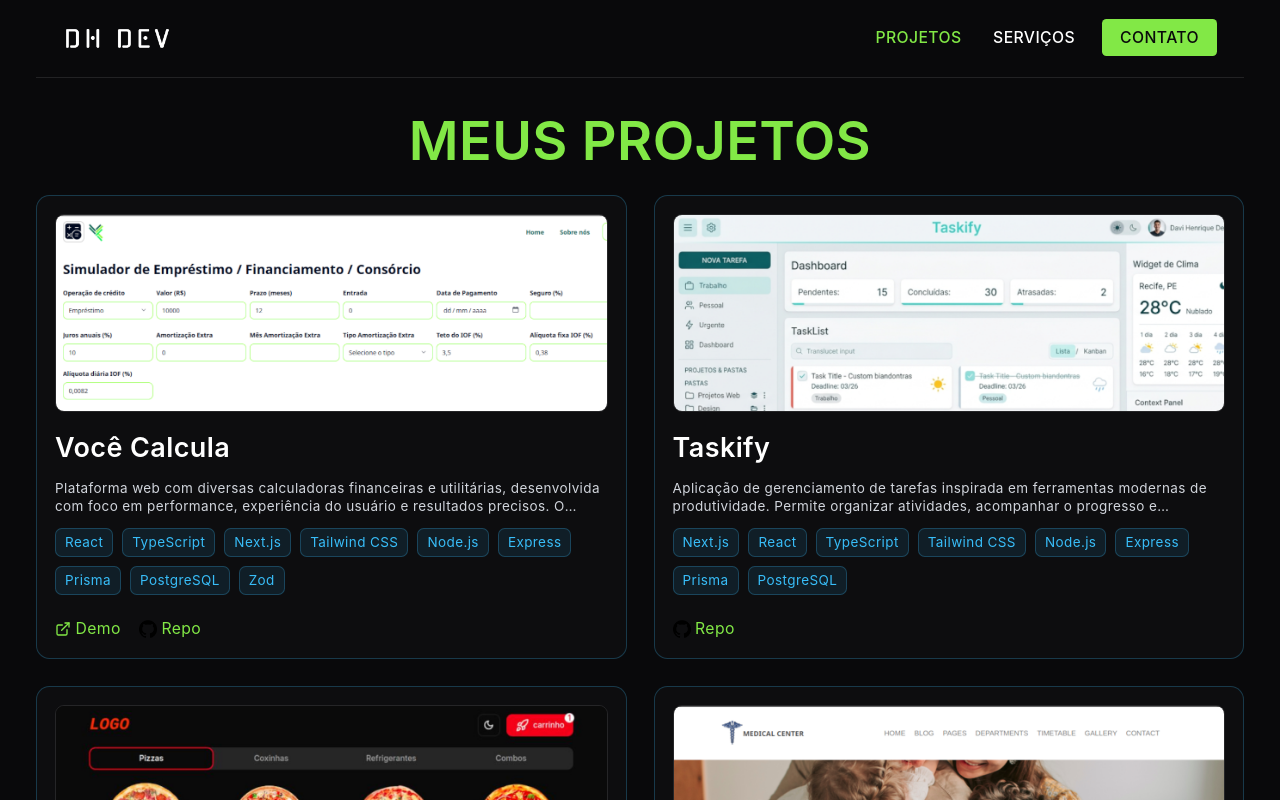
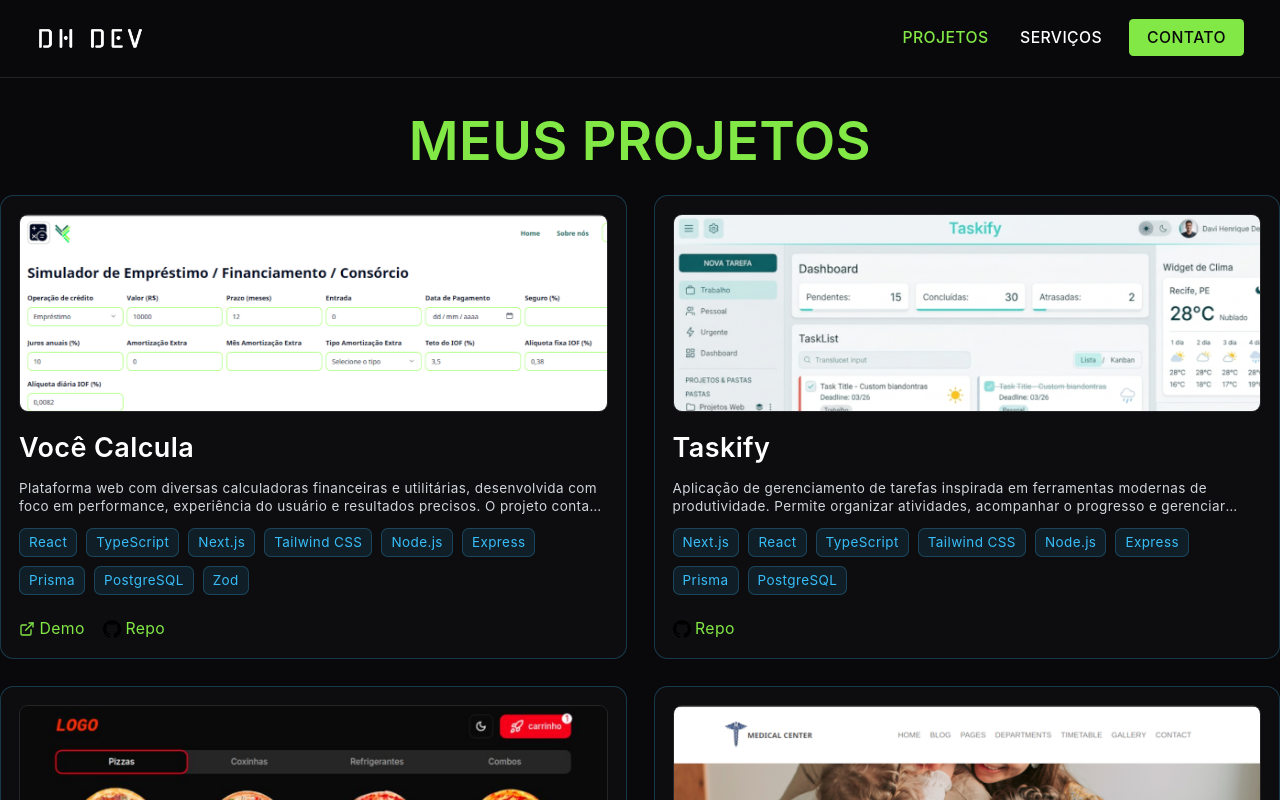
Before and after one commit to davihenriquedev1/portfolio, a React (Vite) app: page /projects in a window 1280 px wide. Shown: the top 800 px of the page. Built offline with nearby package versions, Linux system fonts and the light colour scheme.

Commit message:
style: refine homepage sections

```diff
--- a/src/App.tsx
+++ b/src/App.tsx
@@ -5,13 +5,13 @@ import { AppRoutes } from "./routes/AppRoutes"
 function App() {
 
 	return (
-		<div className="mx-auto max-w-full md:max-w-3xl lg:max-w-4xl xl:max-w-6xl px-4 lg:px-8">
+		<>
 			<Header />
-				<main className="min-h-screen">
-					<AppRoutes />
-				</main>
-            <Footer/>
-        </div>
+			<main className="min-h-screen">
+				<AppRoutes />
+			</main>
+			<Footer/>
+		</>
 	)
 }
 
--- a/src/components/header/header.tsx
+++ b/src/components/header/header.tsx
@@ -26,7 +26,7 @@ export const Header = () => {
 	}
 
 	return (
-		<header className="relative z-50 flex items-center justify-between border-b border-gray-50/10 px-6 py-4">
+		<header className="relative z-50 flex items-center justify-between border-b border-gray-50/10 px-4 md:px-8 py-4">
 			<NavLink
 				to="/"
 				className="flex items-center justify-center gap-2"
@@ -48,11 +48,12 @@ export const Header = () => {
 						className="px-3 py-2"
 					/>
 
-					<HeaderLink
-						to="/services"
-						value="SERVIÇOS"
-						className="px-3 py-2"
-					/>
+					<a
+						href="/#services"
+						className="px-3 py-2 hover:text-accent transition-all duration-300 cursor-pointer"
+					>
+						SERVIÇOS
+					</a>
 
 					<li>
 						<a
@@ -89,17 +90,18 @@ export const Header = () => {
 								className="px-3 py-3"
 							/>
 
-							<HeaderLink
-								to="/services"
-								value="SERVIÇOS"
-								className="border-t border-gray-50/10 px-3 py-3"
-							/>
+							<a
+								href="/#services"
+								className="border-t border-gray-50/10 px-3 py-3 text-white hover:text-accent"
+							>
+								SERVIÇOS
+							</a>
 
 							<li className="border-t border-gray-50/10">
 								<a
 									href="/#contact"
 									onClick={() => setMobileMenu(false)}
-									className="block px-3 py-3 text-accent"
+									className="block px-3 py-3 text-white hover:text-accent"
 								>
 									CONTATO
 								</a>
--- a/src/components/hero-section/hero.tsx
+++ b/src/components/hero-section/hero.tsx
@@ -5,23 +5,26 @@ export const Hero = () => {
 	return (
 		<section className="relative overflow-hidden">
 			<img
-				src="/images/me.png"
+				src="/images/me.jpeg"
 				alt=""
-				className="pointer-events-none absolute right-0 bottom-0 z-0 h-full max-w-none object-contain opacity-20"
+				draggable={false}
+				onContextMenu={(event) => event.preventDefault()}
+				className="pointer-events-none absolute right-0 top-0 z-0 h-full w-full object-cover object-right opacity-30 select-none"
 			/>
 
-			<div className="relative z-10 flex w-full justify-center py-12 lg:py-20">
+			<div className="relative z-10 flex w-full justify-center px-4 md:px-8 py-12">
 				<div className="flex w-full max-w-6xl flex-col justify-center">
 					<div className="flex max-w-3xl flex-col">
-						<span className="mb-3 text-sm font-semibold uppercase tracking-wider text-accent">
-							Desenvolvimento web
+						<span className="flex items-center gap-3 mb-3 text-sm font-semibold uppercase tracking-wider text-accent">
+							<span className="h-1.5 w-1.5 rounded-full bg-accent" />
+							Desenvolvedor de software
 						</span>
 
 						<h1 className="text-4xl font-bold leading-tight xs:text-5xl sm:text-6xl xl:text-7xl">
 							Soluções digitais para transformar seu negócio.
 						</h1>
 
-						<p className="mt-5 max-w-2xl text-sm leading-relaxed text-accent/60 sm:text-base md:text-lg">
+						<p className="mt-5 max-w-2xl text-sm leading-relaxed text-accent/80 sm:text-base md:text-lg">
 							Desenvolvo sites, aplicações web, sistemas e automações sob medida
 							para criadores, infoprodutores, músicos e negócios digitais que querem
 							profissionalizar sua presença online e crescer.
--- a/src/components/services-section/services.tsx
+++ b/src/components/services-section/services.tsx
@@ -21,7 +21,7 @@ export const Services = () => {
 	return (
 		<section
 			id="services"
-			className="relative w-full overflow-hidden bg-green-olive px-6 py-12 text-bg "
+			className="relative w-full overflow-hidden bg-green-olive px-4 md:px-8 py-12 text-bg "
 		>
 			<div className="mx-auto w-full max-w-6xl">
 				{/* Heading */}
```
Also changed, not shown: public/images/me.jpeg.
